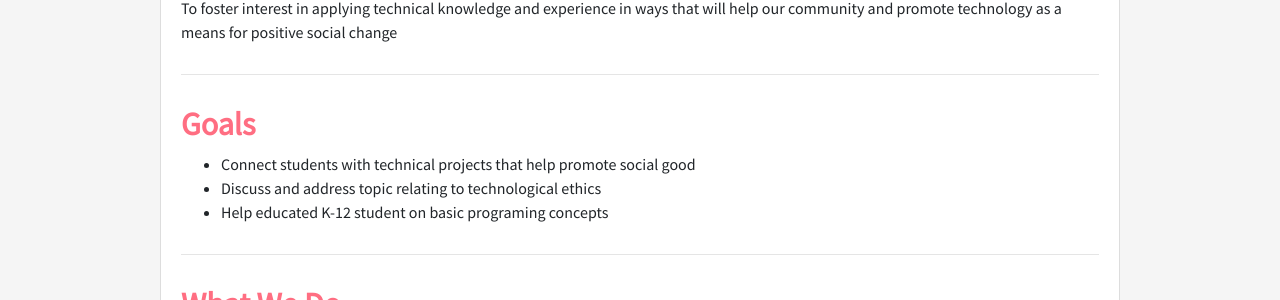
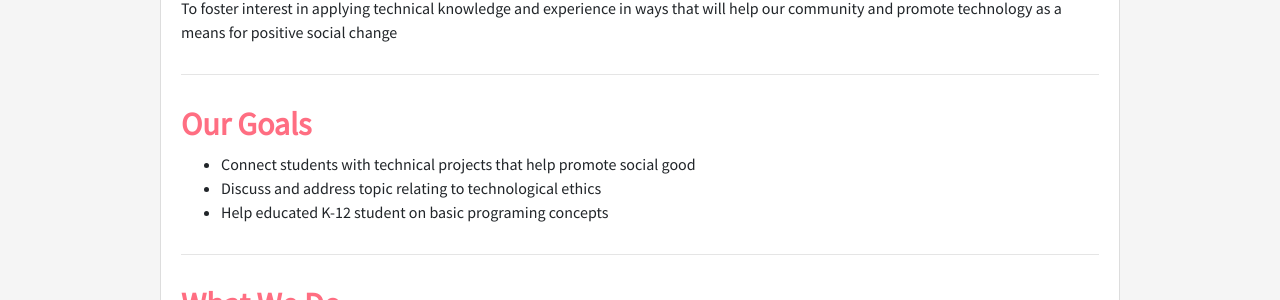
Before and after one commit to ud-cs-social-good/ud-cs-social-good.github.io, a Jekyll site: the page built from about.html, in a window 1280 px wide. Shown: the part 313-613 px from the top of the page. Built offline with Jekyll 4.4.1, drawn with Linux system fonts in a browser that asks for light colours.

Commit message:
Updated About page

```diff
--- a/about.html
+++ b/about.html
@@ -10,7 +10,7 @@ header: About
     that will help our community and promote technology as a means for positive
     social change
     <hr>
-    <h2>Goals</h2>
+    <h2>Our Goals</h2>
     <ul>
       <li>
         Connect students with technical projects that help promote social
```
